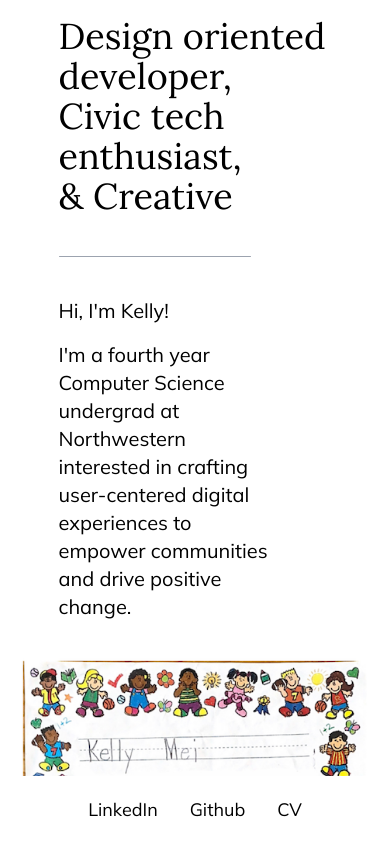
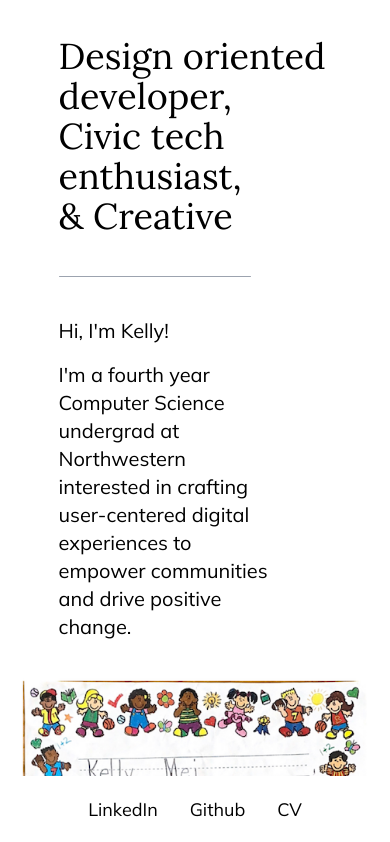
Before and after one commit to kemei-8/react-portfolio, a Next.js app: page / in a window 390 px wide. Shown: the top 842 px of the page. Built offline with nearby package versions, Linux system fonts and the light colour scheme.

Commit message:
mobile changes

```diff
--- a/src/app/components/Intro.jsx
+++ b/src/app/components/Intro.jsx
@@ -6,7 +6,7 @@ function Intro() {
     return (
         <section
             id="about"
-            className="flex flex-col md:flex-row items-center justify-center 15 mx-[15%] leading-loose">
+            className="flex flex-col md:flex-row items-center justify-center 15 mt-[5%] mx-[15%] leading-loose">
                     <div className="my-4">
                         <h1 className="align-top text-4xl dark:text-white ">
                             Design oriented developer, <br />
```
